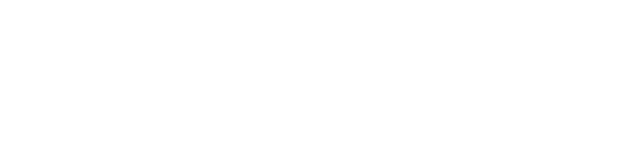
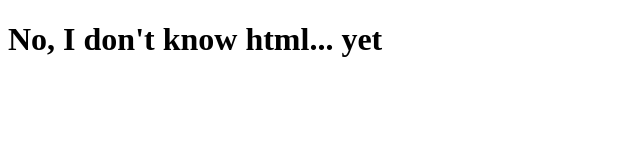
Before and after one commit to bexxpyne/crap-portfolio, a plain HTML site: page index.html in a window 1280 px wide. Shown: the whole page, without its empty margins (0-640 px from the left). Drawn offline with Linux system fonts and the light colour scheme.

Commit message:
Added a heading h1

```diff
--- a/index.html
+++ b/index.html
@@ -5,6 +5,6 @@
         <title>crap portfolio</title>
     </head>
     <body>
-
+        <h1>No, I don't know html... yet</h1>
     </body>
 </html>
```
